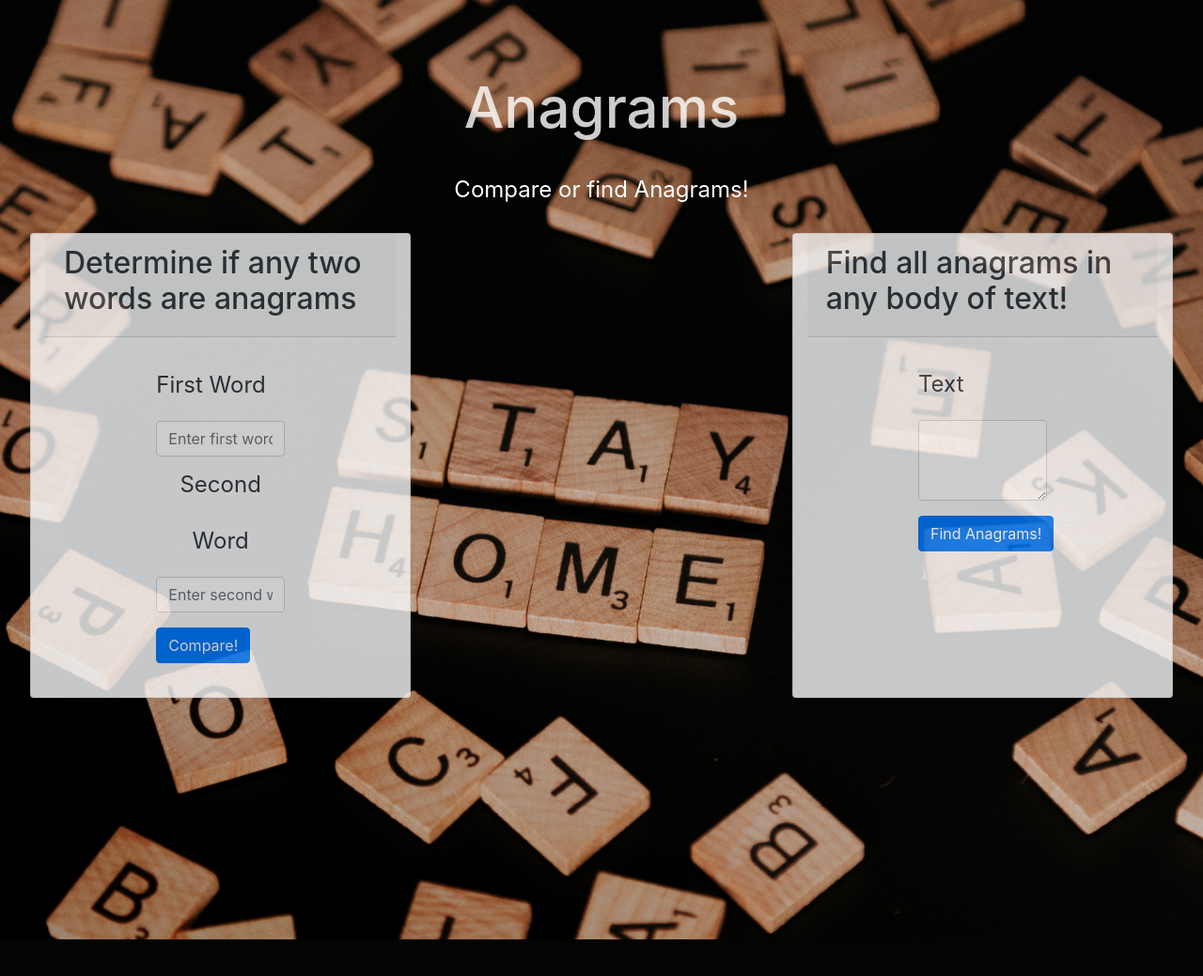
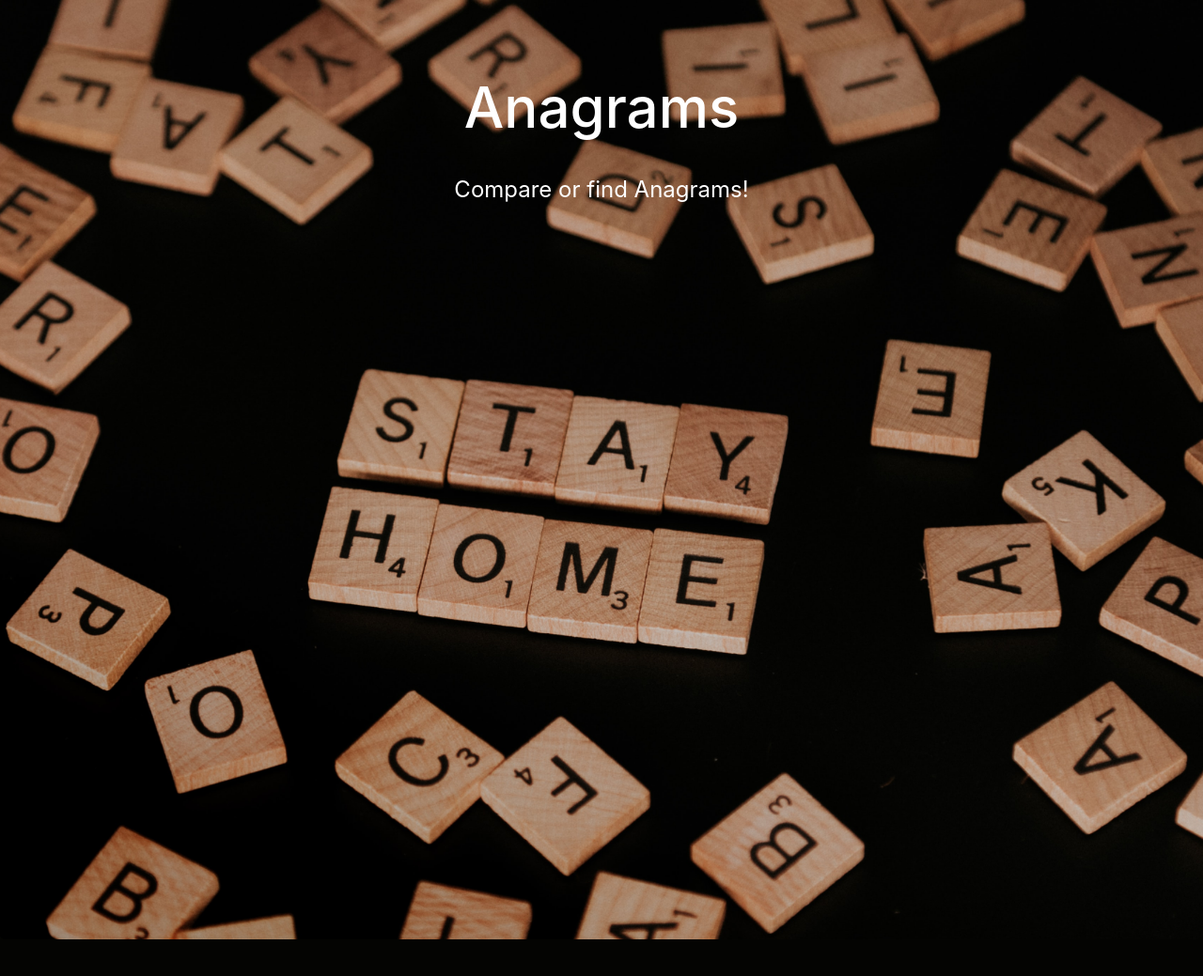
Before and after one commit to a-vargasmarte/anagrams, a Flask app: page / in a window 1280 px wide. Shown: the top 1039 px of the page at 94% size. Run offline with Flask 2, Linux system fonts and the light colour scheme; some libraries are stand-ins or nearby versions.

Commit message:
separated front-end into distinct templates

```diff
--- a/app.py
+++ b/app.py
@@ -14,6 +14,17 @@ else:
 @app.route('/')
 def index():
     return render_template('index.html')
+
+@app.route('/compare')
+def compareTemplate():
+    return render_template('compare.html')
+
+@app.route('/find')
+def findTemplate():
+    return render_template('find.html')
+
+
+
 
 @app.route('/api/anagrams/compare', methods=['POST'])
 def compare():
--- a/static/css/style.css
+++ b/static/css/style.css
@@ -54,7 +54,7 @@ body {
 
 /* Heading for Parallax Section */
 .paral h1 {
-  color: rgba(255, 255, 255, 0.8);
+  color: rgba(255, 255, 255);
   font-size: 60px;
   text-align: center;
 
--- a/static/js/index.js
+++ b/static/js/index.js
@@ -13,65 +13,4 @@ $(document).ready(() => {
       ease: Power2.easeOut
     });
   }
-  $("#compare-btn").click(e => {
-    e.preventDefault();
-
-    let wordsToCompare = {
-      firstWord: $("#compare-first-word").val(),
-      secondWord: $("#compare-second-word").val()
-    };
-
-    let alertDiv = $("#alert-div");
-    let alertContent = $("<div>", {
-      class: "alert alert-warning alert-dismissible fade show",
-      role: "alert"
-    }).text("Please compare with two words");
-    let alertButton = $("<button>", {
-      class: "close",
-      type: "button",
-      "data-dismiss": "alert",
-      "aria-label": "Close"
-    });
-    let alertSpan = $("<span>", {
-      "aria-hidden": "true"
-    }).html(`&times;`);
-
-    alertButton.append(alertSpan);
-    alertContent.append(alertButton);
-
-    if (wordsToCompare.firstWord === "" || wordsToCompare.secondWord === "") {
-      alertDiv.prepend(alertContent);
-    } else {
-      alertDiv.empty();
-      axios
-        .post("/api/anagrams/compare", wordsToCompare)
-        .then(res => {
-          $("iframe").remove();
-          let cardBody = $("#compare-card-body");
-          let resultContent = $("<div>", {
-            class: "col-md-6 mx-auto"
-          });
-
-          let resultImage = $("<iframe>", {
-            src: res.data
-              ? "https://giphy.com/embed/K2MbdWVYVV3Tq"
-              : "https://giphy.com/embed/TydZAW0DVCbGE",
-            width: "200",
-            height: "200",
-            frameBorder: "0",
-            class: "giphy-embed"
-          });
-          let resultLink = $("<a>", {
-            href: res.data
-              ? `https://giphy.com/gifs/giphyqa-K2MbdWVYVV3Tq`
-              : `https://giphy.com/gifs/sad-crying-spongebob-squarepants-TydZAW0DVCbGE`
-          });
-
-          resultImage.append(resultLink);
-          resultContent.append(resultImage);
-          cardBody.append(resultContent);
-        })
-        .catch(err => err);
-    }
-  });
 });
--- a/templates/index.html
+++ b/templates/index.html
@@ -1,10 +1,11 @@
 <!DOCTYPE html>
 <html lang="en">
   <head>
+    {% block head %}
     <meta charset="UTF-8" />
     <meta name="viewport" content="width=device-width, initial-scale=1.0" />
     <meta http-equiv="X-UA-Compatible" content="ie=edge" />
-    <title>Anagrams</title>
+    <title>{% block title %}{% endblock%} - Anagrams</title>
     <link
       rel="stylesheet"
       href="https://maxcdn.bootstrapcdn.com/bootstrap/4.0.0/css/bootstrap.min.css"
@@ -15,77 +16,21 @@
       rel="stylesheet"
       href="{{url_for('static', filename='css/style.css')}}"
     />
+    {% endblock %}
   </head>
   <body>
     <div class="jumbotron paral paralsec">
-      <h1>Anagrams</h1>
-      <p class="text-white">Compare or find Anagrams!</p>
+      <h1>{% block main_heading %}Anagrams{% endblock %}</h1>
+      <p class="text-white">
+        {% block main_description %}Compare or find Anagrams!{% endblock %}
+      </p>
       <div class="col-md-12">
-        <div class="row">
-          <div class="col-md-4 card bg-light text-dark">
-            <div class="card-header">
-              <h2>Determine if any two words are anagrams</h2>
-            </div>
-            <div class="card-body" id="compare-card-body">
-              <div id="alert-div" class="col-md-12"></div>
-              <form class="form-group col-md-6" id="compare-form">
-                <label for="firstWord">First Word</label>
-                <input
-                  type="text"
-                  class="form-control"
-                  placeholder="Enter first word"
-                  id="compare-first-word"
-                  name="firstWord"
-                />
-                <label for="secondWord">Second Word</label>
-                <input
-                  type="text"
-                  class="form-control"
-                  placeholder="Enter second word"
-                  id="compare-second-word"
-                  name="secondWord"
-                />
-                <button
-                  type="button"
-                  id="compare-btn"
-                  class="btn btn-primary mt-3"
-                >
-                  Compare!
-                </button>
-              </form>
-            </div>
-          </div>
-          <div class="col-md-4"></div>
-          <div class="col-md-4 card bg-light text-dark">
-            <div class="card-header">
-              <h2>Find all anagrams in any body of text!</h2>
-            </div>
-            <div class="card-body">
-              <form
-                class="form-group col-md-6"
-                id="find-form"
-                action="/api/anagrams/find"
-                method="post"
-              >
-                <div class="form-group">
-                  <label for="corpus">Text</label>
-                  <textarea
-                    id="corpus-textarea"
-                    class="form-control"
-                    name="corpus"
-                    rows="3"
-                  ></textarea>
-                </div>
-
-                <button type="submit" class="btn btn-primary">
-                  Find Anagrams!
-                </button>
-              </form>
-            </div>
-          </div>
+        <div class="row content">
+          {% block content %} {% endblock %}
         </div>
       </div>
     </div>
+
     <script
       src="https://code.jquery.com/jquery-3.2.1.slim.min.js"
       integrity="sha384-KJ3o2DKtIkvYIK3UENzmM7KCkRr/rE9/Qpg6aAZGJwFDMVNA/GpGFF93hXpG5KkN"
@@ -103,6 +48,8 @@
     ></script>
     <script src="https://cdnjs.cloudflare.com/ajax/libs/gsap/1.20.2/TweenMax.min.js"></script>
     <script src="https://unpkg.com/axios/dist/axios.min.js"></script>
+    {% block template_script %}
     <script src="../static/js/index.js"></script>
+    {% endblock %}
   </body>
 </html>
```
Also changed, not shown: static/js/compare.js (added, +63 -0 lines), templates/compare.html (added, +34 -0 lines), templates/find.html (added, +32 -0 lines), static/js/find.js (added).
